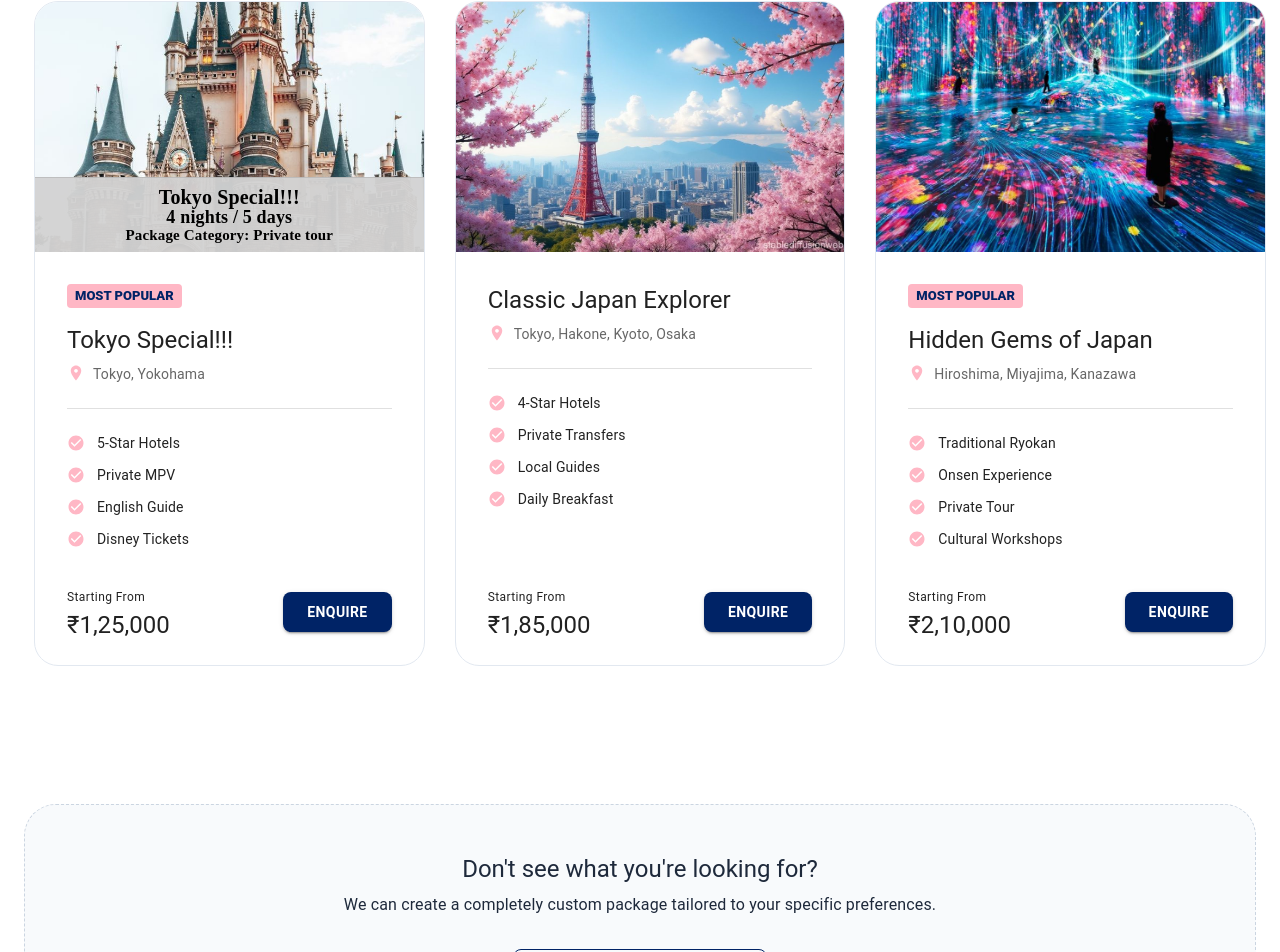
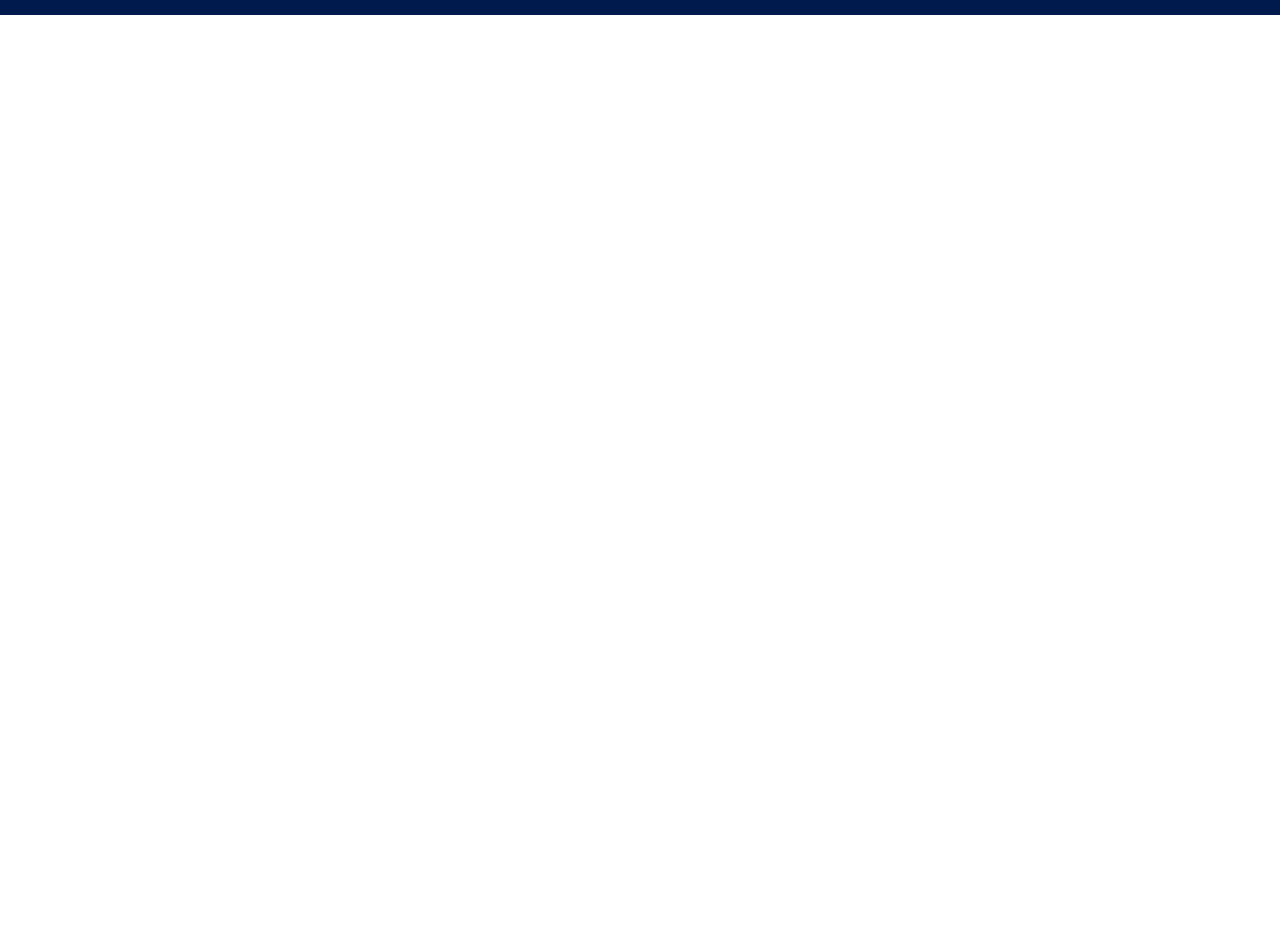
Before and after one commit to Ranirajput0695/TripToJapan, a React (Vite) app in the folder trip-to-japan/: page / in a window 1280 px wide. Shown: the part 4116-5068 px from the top of the page. After the commit the page ends 4131 px from the top, so only its background shows below. Built offline with nearby package versions, Linux system fonts and the light colour scheme.

Commit message:
ui changes

```diff
--- a/trip-to-japan/src/components/TravelPackages.jsx
+++ b/trip-to-japan/src/components/TravelPackages.jsx
@@ -125,30 +125,6 @@ const TravelPackages = () => {
                         objectFit: 'cover'
                       }}
                     />
-                    {/* Footer Line Overlay */}
-                    {pkg.title === "Tokyo Special!!!" && (
-                      <Box sx={{
-                        position: 'absolute',
-                        bottom: 0,
-                        left: 0,
-                        right: 0,
-                        bgcolor: 'rgba(211, 211, 211, 0.95)',
-                        py: 1,
-                        textAlign: 'center',
-                        color: '#000',
-                        borderTop: '1px solid rgba(0,0,0,0.1)'
-                      }}>
-                        <Typography variant="h6" sx={{ fontWeight: '900', fontSize: '20px', lineHeight: 1.1, fontFamily: 'serif' }}>
-                          {pkg.title}
-                        </Typography>
-                        <Typography variant="body1" sx={{ fontWeight: '900', fontSize: '18px', lineHeight: 1.1, fontFamily: 'serif' }}>
-                          {pkg.duration}
-                        </Typography>
-                        <Typography variant="body2" sx={{ fontWeight: '900', fontSize: '15px', lineHeight: 1.1, fontFamily: 'serif' }}>
-                          Package Category: {pkg.category}
-                        </Typography>
-                      </Box>
-                    )}
                   </Box>
 
                   <CardContent sx={{ p: 4, flexGrow: 1, display: 'flex', flexDirection: 'column' }}>
--- a/trip-to-japan/src/pages/Home.jsx
+++ b/trip-to-japan/src/pages/Home.jsx
@@ -19,9 +19,6 @@ const Home = () => {
 
       {/* 🏛 INTRODUCTION SECTION */}
       <IntroductionSection />
-
-      {/* 🗺 SERVICES & DESTINATIONS SECTION */}
-      <ServicesAndDestinations />
 
       {/* 📦 TRAVEL PACKAGES SECTION */}
       <TravelPackages />
```
